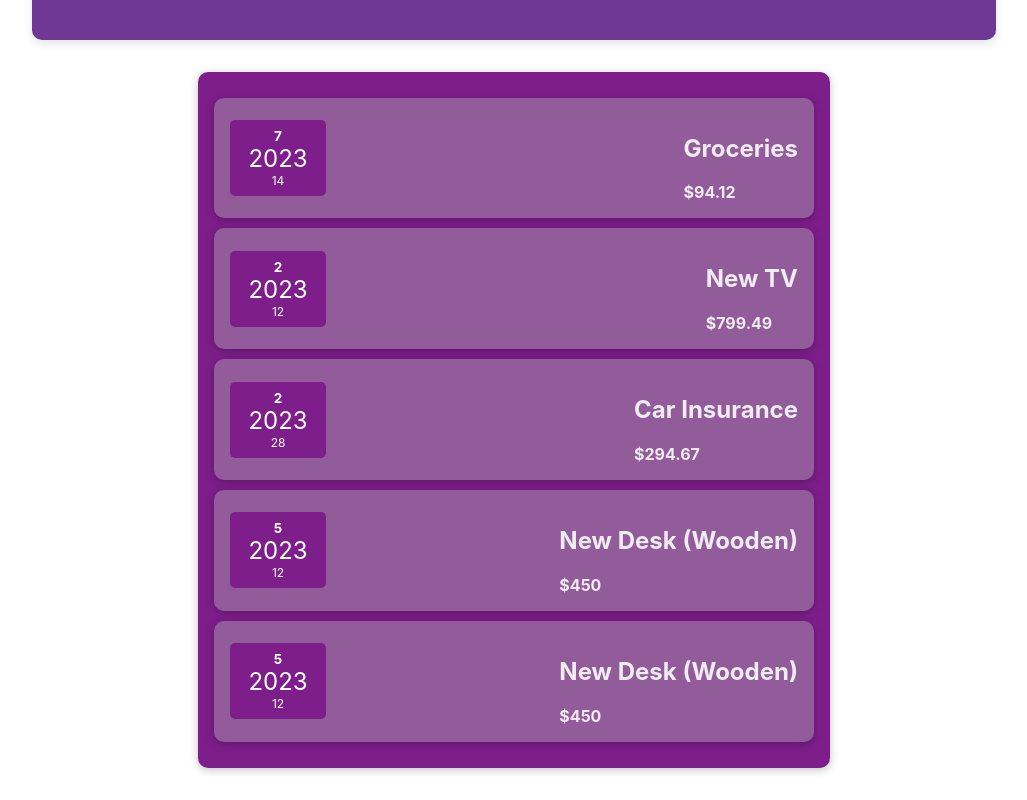
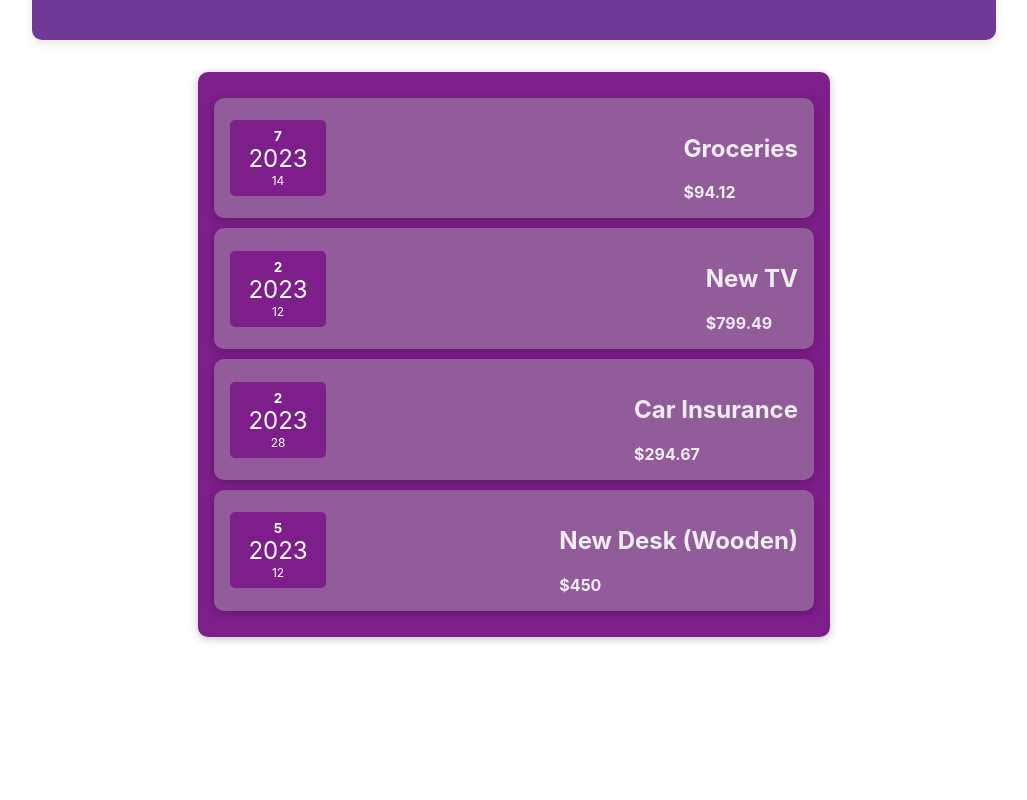
Before and after one commit to kunalmoundekar/Expenses-project01, a React (Create React App) app: page / in a window 1280 px wide. Shown: the part 412-1212 px from the top of the page, without its empty margins (126-1153 px from the left). After the commit the page ends 1081 px from the top, so only its background shows below. Built offline with nearby package versions, Linux system fonts and the light colour scheme.

Commit message:
Removed same object

```diff
--- a/src/componts/ExpensesData.js
+++ b/src/componts/ExpensesData.js
@@ -3,7 +3,6 @@ const ExpensesData = [
     {  title: 'New TV', amount: 799.49, date: new Date(2023, 2, 12) },
     {  title: 'Car Insurance', amount: 294.67, date: new Date(2023, 2, 28) },
     {  title: 'New Desk (Wooden)', amount: 450, date: new Date(2023, 5, 12) },
-    {  title: 'New Desk (Wooden)', amount: 450, date: new Date(2023, 5, 12) }
   ];
 
   export default ExpensesData;
```
